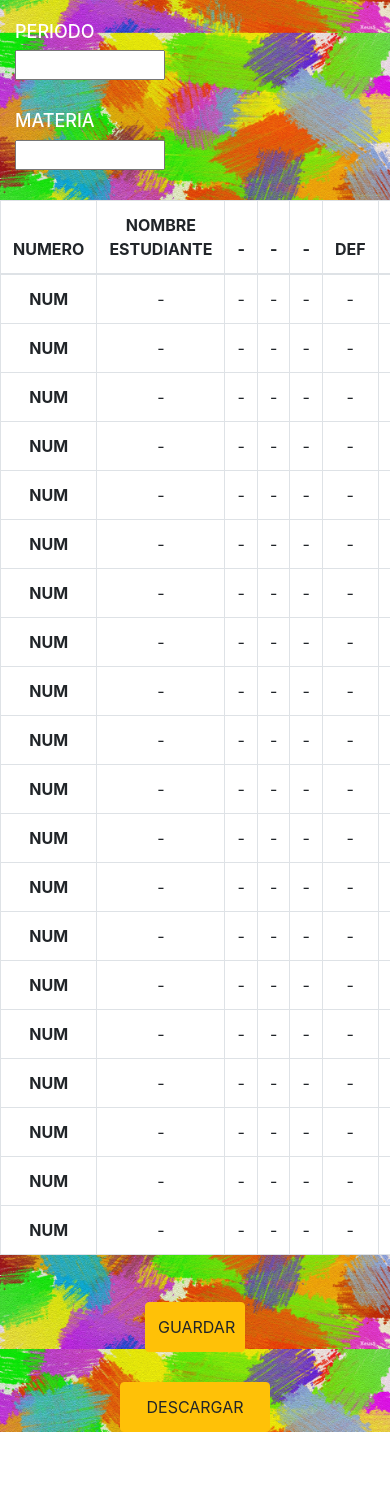
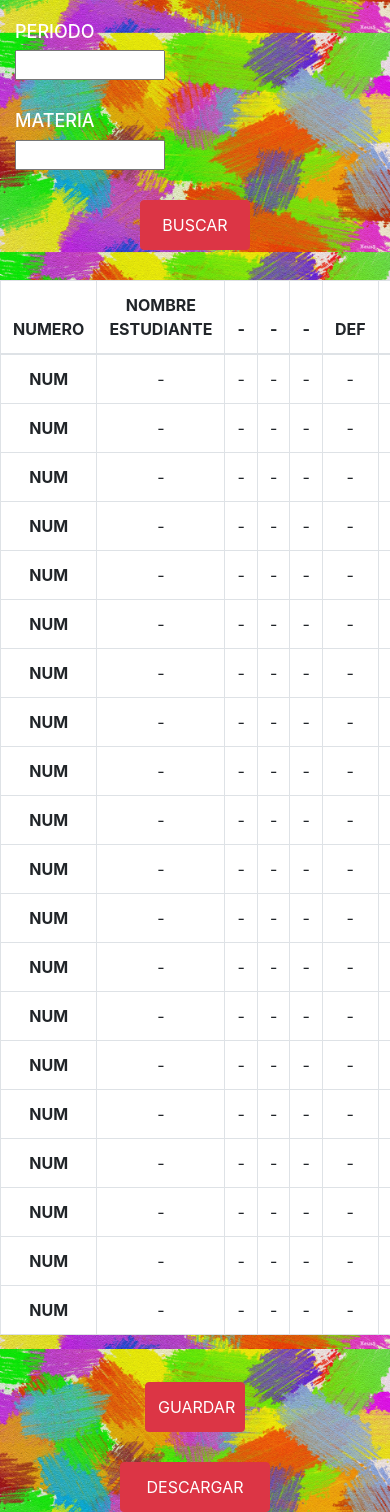
Before and after one commit to veriito-dus/proy-elec, a CodeIgniter app: the page made by application/views/view_notas.php in a window 390 px wide; the page is wider, and only the part inside the window is pictured. Shown: the part 406-1918 px from the top of that part. Before the commit the page ends 1838 px from the top of that part, so only its background shows below. Run offline with CodeIgniter, Linux system fonts and the light colour scheme.

Commit message:
Update view_notas.php

```diff
--- a/application/views/view_notas.php
+++ b/application/views/view_notas.php
@@ -52,6 +52,11 @@
             <h1 style="font-size: 18px; margin-top: 30px;color:#ffffff" >MATERIA</h1>
             <input type="text" name="MATERIA" placeholder=" " style="width:150px; height:30px">
         </div>
+	    <div class="col-md-1 col-sm-1 col-xs-1"style= " text-align: center ;margin-top: 30px">
+        <form action="<?php echo base_url(); ?>index.php/view_inst/BUSCAR" method="post">
+                <input type="submit" value="BUSCAR" class="btn btn-danger" style="width:110px; height:50px;">
+         </form>
+    </div>
         <table class="table table-bordered" style= " text-align: center;background-color:#ffffff;margin-top: 30px">
     <thead>
     <tr>
@@ -358,12 +363,12 @@
         </div>
         <div class="col-md-1 col-sm-1 col-xs-1" style= " text-align: center ;margin-top: 30px">
         <form action="<?php echo base_url(); ?>index.php/view_inst/GUARDAR" method="post">
-                <input type="submit" value="GUARDAR" class="btn btn-warning" style="width:100px; height:50px">
+                <input type="submit" value="GUARDAR" class="btn btn-danger" style="width:100px; height:50px">
          </form>
         </div>
         <div class="col-md-4 col-sm-4 col-xs-4"style= " text-align: center ;margin-top: 30px">
         <form action="<?php echo base_url(); ?>index.php/view_inst/DESCARGAR" method="post">
-                <input type="submit" value="DESCARGAR" class="btn btn-warning" style="width:150px; height:50px;">
+                <input type="submit" value="DESCARGAR" class="btn btn-danger" style="width:150px; height:50px;">
          </form>
     </div>
 </div>
```
